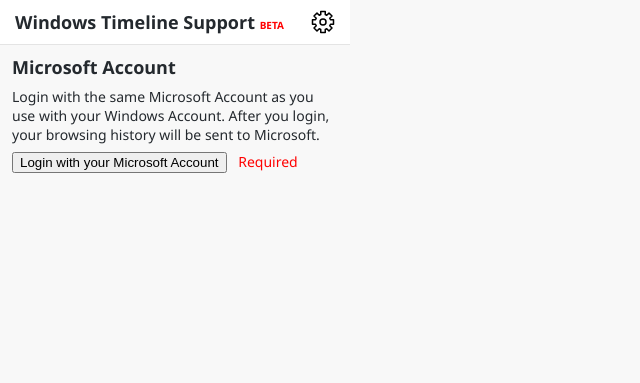
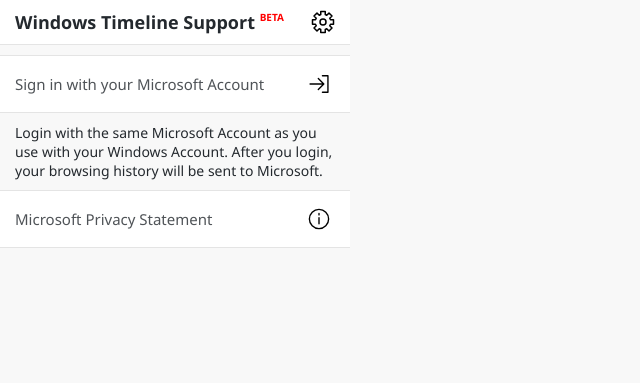
Before and after one commit to DominicMaas/TimelineExtension, a browser extension: page menu/menu.html in a window 1280 px wide. Shown: the whole page, without its empty margins (0-640 px from the left). Drawn offline with Linux system fonts and the light colour scheme.

Commit message:
Menu UI changes

```diff
--- a/menu/menu.css
+++ b/menu/menu.css
@@ -11,7 +11,7 @@
     color: #24292e;
     width: 350px;
     margin:0;
-    min-height: 340px;
+    min-height: 380px;
     padding: 0;
 }
 
@@ -51,6 +51,9 @@
     color: red;
     font-weight: 600;
     font-size: 10px;
+    position: relative;
+    right:0px;
+    top:-8px;
 }
 
 p {
@@ -62,10 +65,48 @@
 
 h1, h2, h3, span, p, nav { user-select: none }
 
-.required {
-    color: red;
+#section-settings {
+    margin: 0px 15px 10px 15px;
+}
+
+.inline-button {
+    background:#FFFFFF;
+    border-top:1px solid #E4E4E4;
+    border-bottom:1px solid #E4E4E4;
+    padding:10px 15px;
+    margin-top:10px;
+    display:block;
+    text-decoration: none;
+    color: #24292e;
+    user-select: all;
+}
+
+.inline-button p {
     display: inline-block;
-    margin-left: 8px;
+    left:0;
+    width: 270px;
+    font-weight:500;
+    opacity: 0.8;
+    font-size:15px;
+}
+
+.inline-button svg {
+    float: right;
+    margin-top:7px;
+    margin-right:5px;
+    width:22px;
+    height:22px;
+}
+
+.inline-button:hover {
+    background:#FCFCFC;
+    border-top:1px solid #D0D0D0;
+    border-bottom:1px solid #D0D0D0;
+}
+
+.inline-button:hover > p {
+    font-weight:600;
+    opacity: 1.0;
 }
 
 /* initial state */
@@ -73,8 +114,3 @@
 #section-login-completed {
     display: none;
 }
-
-#section-home,
-#section-settings {
-    margin: 0 18px 12px 12px;
-}
--- a/menu/menu.html
+++ b/menu/menu.html
@@ -31,25 +31,53 @@
             <p>The number of seconds a page must remain open before its included in Windows Timeline.</p>
             <input id="setting-timeout" type="number" value="0" />
         </section>
-
-        <section id="section-privacy">
-            <p><a href="https://privacy.microsoft.com/en-us/privacystatement">Microsoft Privacy Statement</a></p>
-            <p><a href="https://account.microsoft.com/privacy/activity-history">Microsoft Account Activity History Dashboard</a></p>
-        </section>
     </section>
 
     <section id="section-home">
-        <h2>Microsoft Account</h2>
+        <section id="section-login-pending">
+            <!-- Login -->
+            <a id="login" href="#" class="inline-button">
+                <p>Sign in with your Microsoft Account</p>
+                <svg viewBox="0 0 32 32" width="32" height="32" fill="none" stroke="black" stroke-linecap="round" stroke-linejoin="round" stroke-width="2">
+                    <path d="M3 16 L23 16 M15 8 L23 16 15 24 M21 4 L29 4 29 28 21 28" />
+                </svg>
+            </a>
 
-        <section id="section-login-pending">
-            <p>Login with the same Microsoft Account as you use with your Windows Account. After you login, your browsing history will be sent to Microsoft.</p>
-            <button id="login">Login with your Microsoft Account</button> <span class="required">Required</span>
+            <!-- Login Info -->
+            <p style="margin: 10px 15px;">
+                Login with the same Microsoft Account as you use with your Windows Account. After you login, your browsing history will be sent to Microsoft.
+            </p>
+
+            <!-- View Microsoft privacy statement -->
+            <a href="https://privacy.microsoft.com/en-us/privacystatement" class="inline-button">
+                <p>Microsoft Privacy Statement</p>
+                <svg viewBox="0 0 32 32" width="32" height="32" fill="none" stroke="black" stroke-linecap="round" stroke-linejoin="round" stroke-width="2">
+                    <path d="M16 14 L16 23 M16 8 L16 10" />
+                    <circle cx="16" cy="16" r="14" />
+                </svg>
+            </a>
         </section>
 
         <section id="section-login-completed">
-            <p>You’re logged in and syncing your browser history with your Microsoft Account.</p>
-            <button id="logout">Log out</button>
-            <p>Visit your Activity History Dashboard to manage or delete your browsing history. Private/incognito mode browsing history is not recorded.</p>
+            <!-- Logout -->
+            <a id="logout" href="#" class="inline-button">
+                <p>Sign out of your Microsoft Account</p>
+                <svg viewBox="0 0 32 32" width="32" height="32" fill="none" stroke="black" stroke-linecap="round" stroke-linejoin="round" stroke-width="2">
+                    <path d="M28 16 L8 16 M20 8 L28 16 20 24 M11 28 L3 28 3 4 11 4" />
+                </svg>
+            </a>
+
+            <!-- Logout info -->
+            <p style="margin: 10px 15px;">You’re logged in and syncing your browser history with your Microsoft Account.</p>
+            <p style="margin: 10px 15px;">Visit your Activity History Dashboard to manage or delete your browsing history. Private/incognito mode browsing history is not recorded.</p>
+
+            <!-- View Microsoft Account Activity History Dashboard -->
+            <a href="https://account.microsoft.com/privacy/activity-history" class="inline-button">
+                <p>Microsoft Activity History Dashboard</p>
+                <svg id="i-activity" viewBox="0 0 32 32" width="32" height="32" fill="none" stroke="black" stroke-linecap="round" stroke-linejoin="round" stroke-width="2">
+                    <path d="M4 16 L11 16 14 29 18 3 21 16 28 16" />
+                </svg>
+            </a>
         </section>
     </section>
   </body>
```
